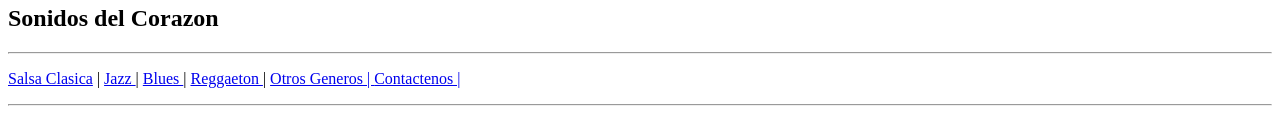
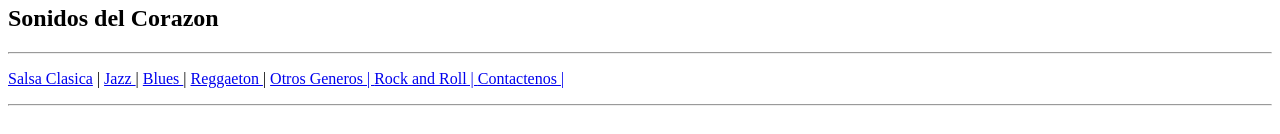
Before and after one commit to carlosivan72/Proyecto_Web_53468, a plain HTML site: page index.html in a window 1280 px wide. Shown: the part 309-443 px from the top of the page. Drawn offline with Linux system fonts and the light colour scheme.

Commit message:
Ingreso nuevo genero

```diff
--- a/index.html
+++ b/index.html
@@ -22,6 +22,7 @@
            <a href="pagina3.html">Blues </a> |
            <a href="pagina4.html">Reggaeton </a> |
            <a href="pagina5.html">Otros Generos | </a>
+           <a href="pagina6.html">Rock and Roll | </a>
            <a href="pagina6.html">Contactenos | </a>
         </p>
         <hr>
```
